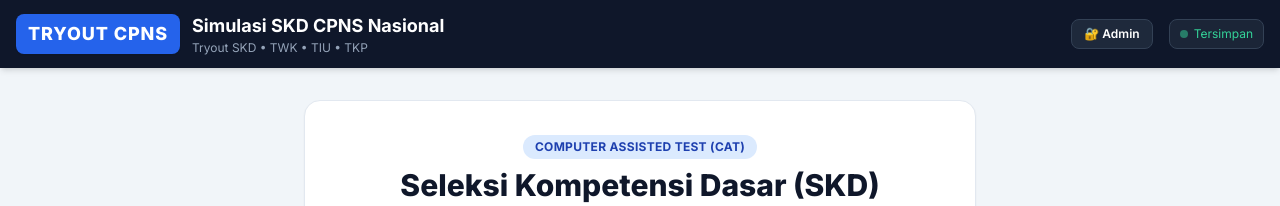
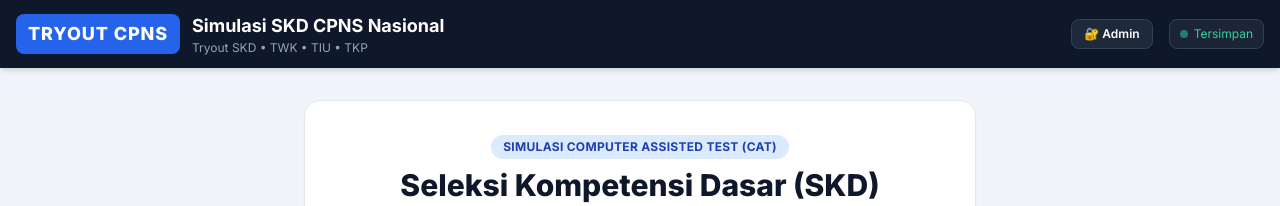
Before and after one commit to FajarRizkiAnanda/tescpns, a plain HTML site: page index.html in a window 1280 px wide. Shown: the top 206 px of the page. Drawn offline with nearby package versions, Linux system fonts and the light colour scheme; no server answers.

Commit message:
Update index.html

```diff
--- a/index.html
+++ b/index.html
@@ -99,7 +99,7 @@
         <!-- 1. Layar Masuk Peserta -->
         <div id="start-screen" class="max-w-2xl mx-auto bg-white rounded-2xl shadow-sm border border-slate-200 p-6 sm:p-8 mt-2">
             <div class="text-center mb-6">
-                <span class="inline-block bg-blue-100 text-blue-800 text-xs font-bold px-3 py-1 rounded-full mb-2 tracking-wide uppercase">Computer Assisted Test (CAT)</span>
+                <span class="inline-block bg-blue-100 text-blue-800 text-xs font-bold px-3 py-1 rounded-full mb-2 tracking-wide uppercase">Simulasi Computer Assisted Test (CAT)</span>
                 <h2 class="text-2xl sm:text-3xl font-extrabold text-slate-900">Seleksi Kompetensi Dasar (SKD)</h2>
                 <p class="text-slate-600 mt-1.5 text-sm">Masukkan identitas peserta untuk membuka beranda tryout dan papan nilai.</p>
             </div>
```
